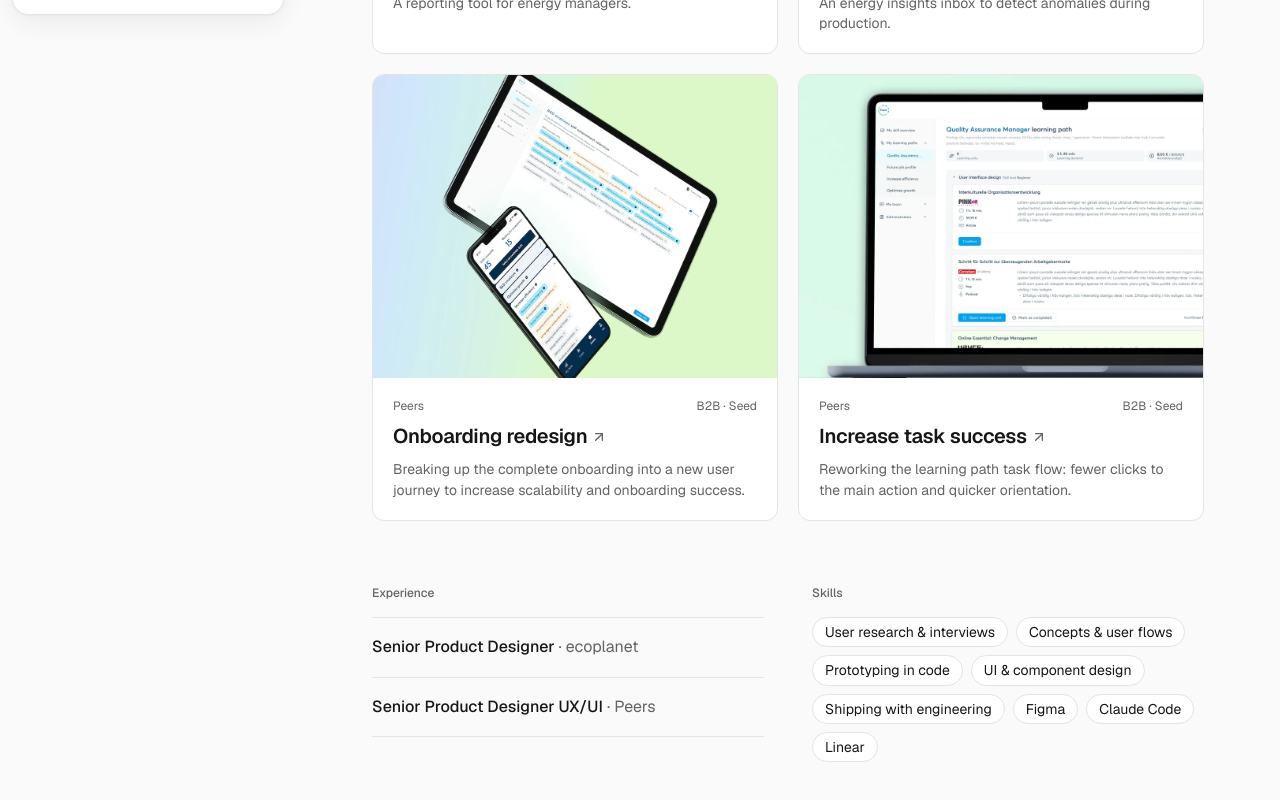
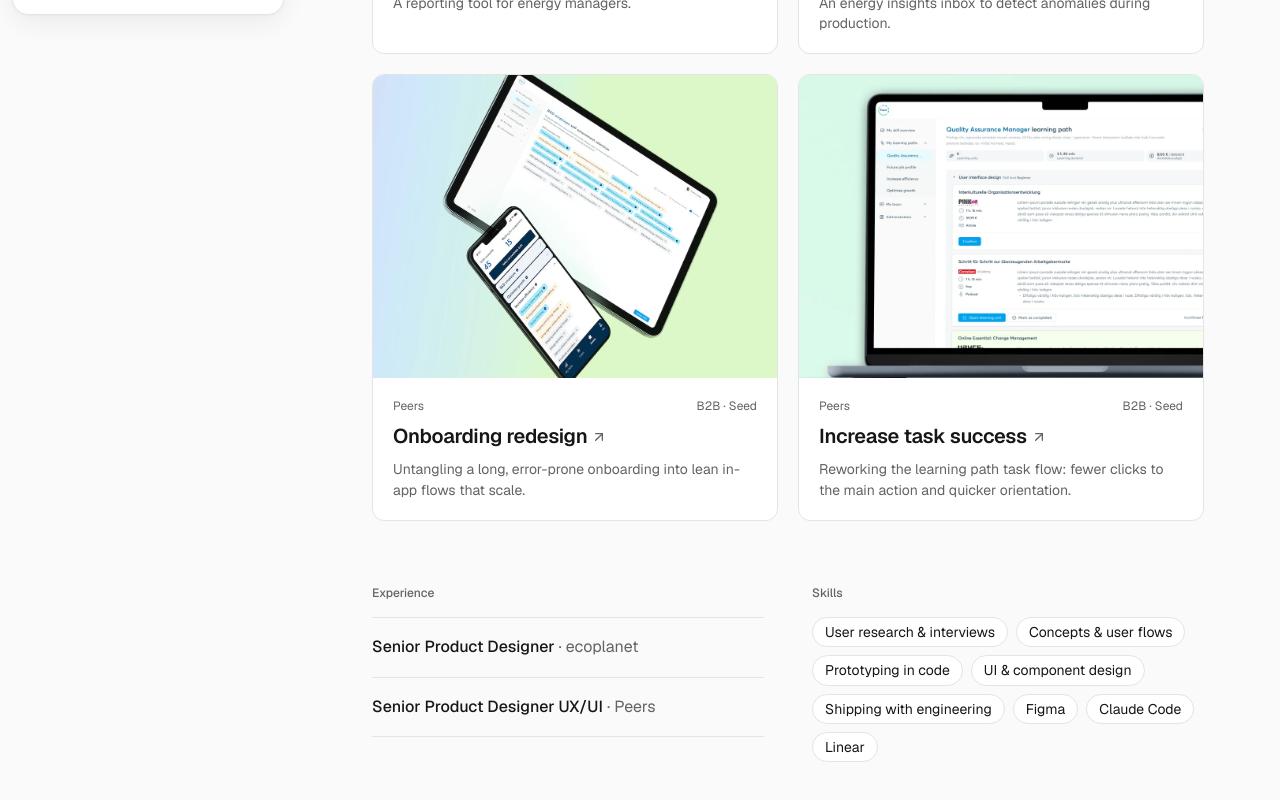
Before and after one commit to filip-jo/Portfolio, a Next.js app: page /portfolio-1/ in a window 1280 px wide. Shown: the part 773-1573 px from the top of the page. Built offline with nearby package versions, Linux system fonts and the light colour scheme.

Commit message:
Rewrite the onboarding redesign summary
Co-Authored-By: Claude Opus 5.5 <noreply@anthropic.com>
Claude-Session: https://claude.ai/code/session_018ke2vhKND3PhSgHxF3dn2f

```diff
--- a/src/content/projects.ts
+++ b/src/content/projects.ts
@@ -211,7 +211,7 @@ export const projects: Project[] = [
     role: "Senior Product Designer UX/UI",
     timeline: "Several weeks",
     summary:
-      "Breaking up the complete onboarding into a new user journey to increase scalability and onboarding success.",
+      "Untangling a long, error-prone onboarding into lean in-app flows that scale.",
     tags: ["B2B SaaS", "EdTech"],
     accent: "oklch(0.8 0.12 150)",
     cover: {
```
